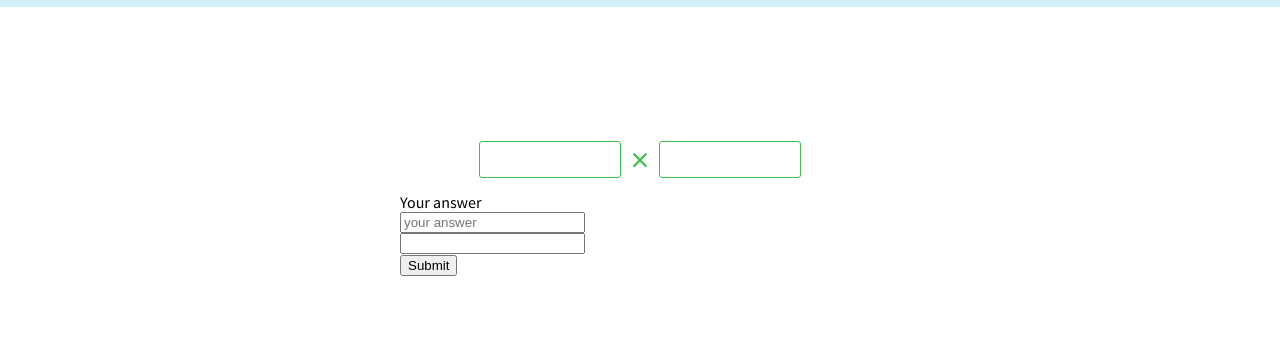
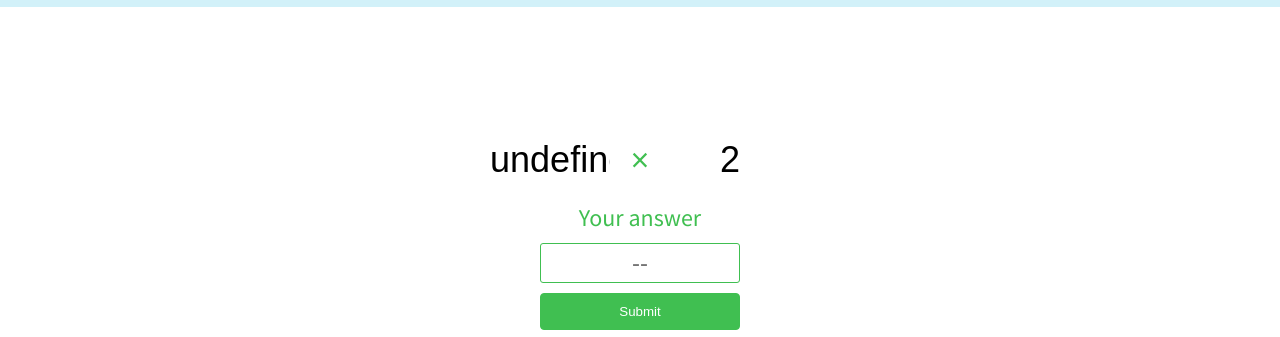
Before and after one commit to johannesmu/multiplicator, a plain HTML site: page index.html in a window 1280 px wide. Shown: the part 53-390 px from the top of the page. Drawn offline with Linux system fonts and the light colour scheme.

Commit message:
added problem class

```diff
--- a/index.html
+++ b/index.html
@@ -20,17 +20,21 @@
           </span>
           <input type="text" readonly id="multiplier">
         </div>
-        <div class="input-group">
-          <label class="sr-only">Your answer</label>
-          <input class="input-answer" id="input-answer" type="text" placeholder="your answer">
+        <div class="input-group answer">
+          <label class="answer-label sr-only">Your answer</label>
+          <input class="input-answer" id="input-answer" type="text" placeholder="--">
+        </div>
+
+        <div class="button-group">
+          <button id="answer-button" class="btn-answer">
+            Submit
+          </button>
           <input type="text" readonly id="message">
-        </div>
-        <div class="button-group">
-          <button class="btn-answer">Submit</button>
         </div>
       </form>
     </main>
     <footer>
     </footer>
+    <script src="script.js"></script>
   </body>
 </html>
--- a/script.js
+++ b/script.js
@@ -0,0 +1,38 @@
+var app ={
+  multiplierform:document.getElementById("multiplier"),
+  numberform:document.getElementById("number"),
+  num:75,
+  answer:document.getElementById("input-answer"),
+  answerform:document.getElementById("answer-form"),
+  answerbtn:document.getElementById("answer-button")
+}
+window.addEventListener("load",init);
+function init(){
+  let test = new Problem(app.numberform,app.multiplierform);
+}
+
+class Problem{
+  constructor(input1,input2){
+    this.input1 = input1;
+    this.input2 = input2;
+    this.multiplier = this.random(15);
+    this.bindUI();
+    this.number = app.num;
+
+  }
+  bindUI(){
+    this.input2.value = this.multiplier;
+    this.input1.value = this.number;
+  }
+  random(range){
+    let res = 0;
+    while(res==0 || res==1){
+      res = this.generate(15);
+    }
+    return res;
+  }
+  generate(range){
+    let num = Math.round(Math.random() * range);
+    return num;
+  }
+}
--- a/style.css
+++ b/style.css
@@ -31,6 +31,11 @@ header h1{
 .sr-only{
 
 }
+.answer-label{
+  text-align: center;
+  padding:10px;
+  color:#aeaeae;
+}
 .row{
   display: flex;
   flex-direction: row;
@@ -38,11 +43,14 @@ header h1{
   align-items: center;
 }
 .problem>input{
+  font-size:36px;
   flex:1 0 0;
   max-width: 120px;
   padding:10px;
-  border:1px solid hsl(128,50%,50%);
+  border:1px solid transparent;
   border-radius: 3px;
+  text-align: center;
+  user-select:none;
 }
 .times {
   font-size:36px;
@@ -50,3 +58,43 @@ header h1{
   padding:10px;
   color:hsl(128,50%,50%);
 }
+
+.answer {
+  display: flex;
+  flex-direction: column;
+  justify-content: center;
+  align-items: center;
+}
+.answer>label{
+  font-size:24px;
+  color:hsl(128,50%,50%);
+}
+.input-answer{
+  max-width: 200px;
+  padding:5px;
+  border:1px solid hsl(128,50%,50%);
+  font-size:24px;
+  text-align: center;
+  box-sizing: border-box;
+  border-radius: 3px;
+}
+
+.btn-answer {
+  padding:10px;
+  color:white;
+  background:hsl(128,50%,50%);
+  border:1px solid hsl(128,50%,50%);
+  border-radius:4px;
+  width:200px;
+  display: block;
+  margin:10px auto;
+}
+
+#message {
+  width:200px;
+  display: block;
+  margin:0 auto;
+  font-size:24px;
+  border:1px solid transparent;
+  border-radius: 3px;
+}
```
